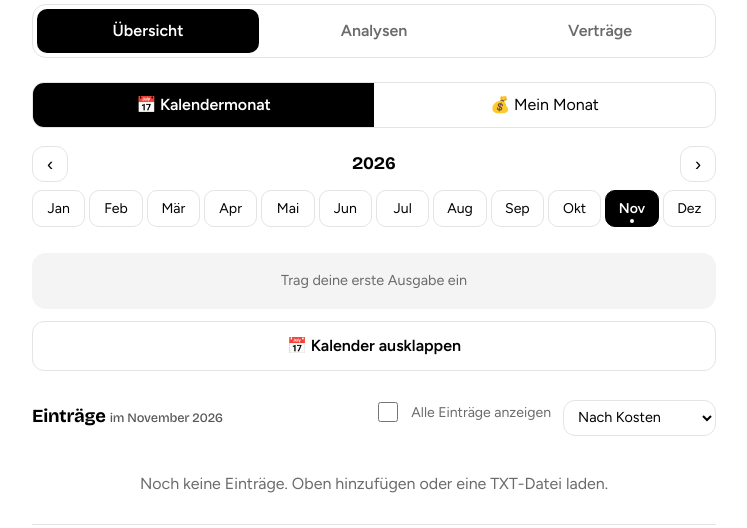
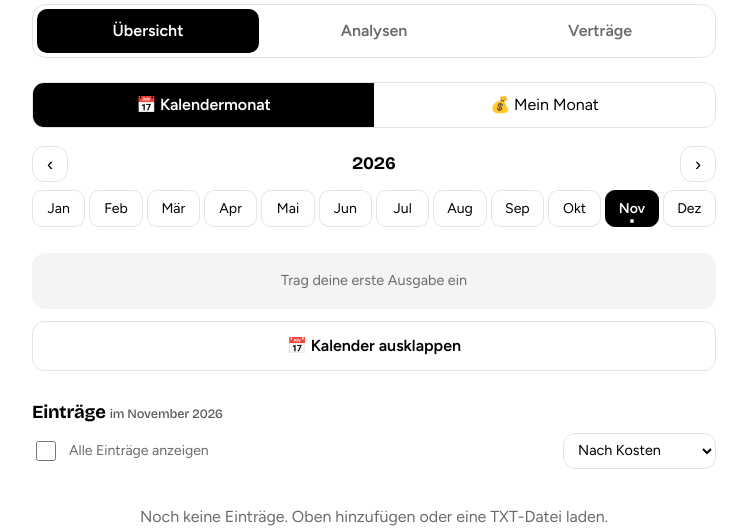
Before and after one commit to KarolSyrnik/karolsyrnik, a plain HTML site: page haushaltsplan/index.html in a window 1280 px wide. Shown: the part 78-606 px from the top of the page, without its empty margins (266-1013 px from the left). Drawn offline with nearby package versions, Linux system fonts and the light colour scheme.

Commit message:
Haushaltsplan: Listenkopf springt beim Haken "Alle Einträge" nicht mehr
Überschrift bekommt eine eigene Zeile, Haken und Sortierung stehen immer darunter.

Co-Authored-By: Claude Opus 5.5 <noreply@anthropic.com>
Claude-Session: https://claude.ai/code/session_017Cdfvdo2UjisWn7tRUmbJd

```diff
--- a/haushaltsplan/index.html
+++ b/haushaltsplan/index.html
@@ -162,8 +162,9 @@ input[type=number]{font-variant-numeric:tabular-nums}
 .listhead{display:flex;align-items:baseline;justify-content:space-between;margin-bottom:8px}
 .listhead select{width:auto;min-height:36px;padding:6px 10px;font-size:.9rem}
 .listhead{flex-wrap:wrap;gap:6px 12px}
-.listhead h2{flex:1 1 auto}
-.listhead .showall{margin:0;font-size:.88rem;white-space:nowrap;cursor:pointer}
+.listhead h2{flex:1 1 100%}
+.listhead .showall{margin:0 auto 0 0;font-size:.88rem;white-space:nowrap;cursor:pointer}
+.listhead{align-items:center}
 ul{list-style:none;margin:0;padding:0}
 li{
   display:grid;grid-template-columns:44px 1fr auto auto;align-items:center;gap:12px;
```
